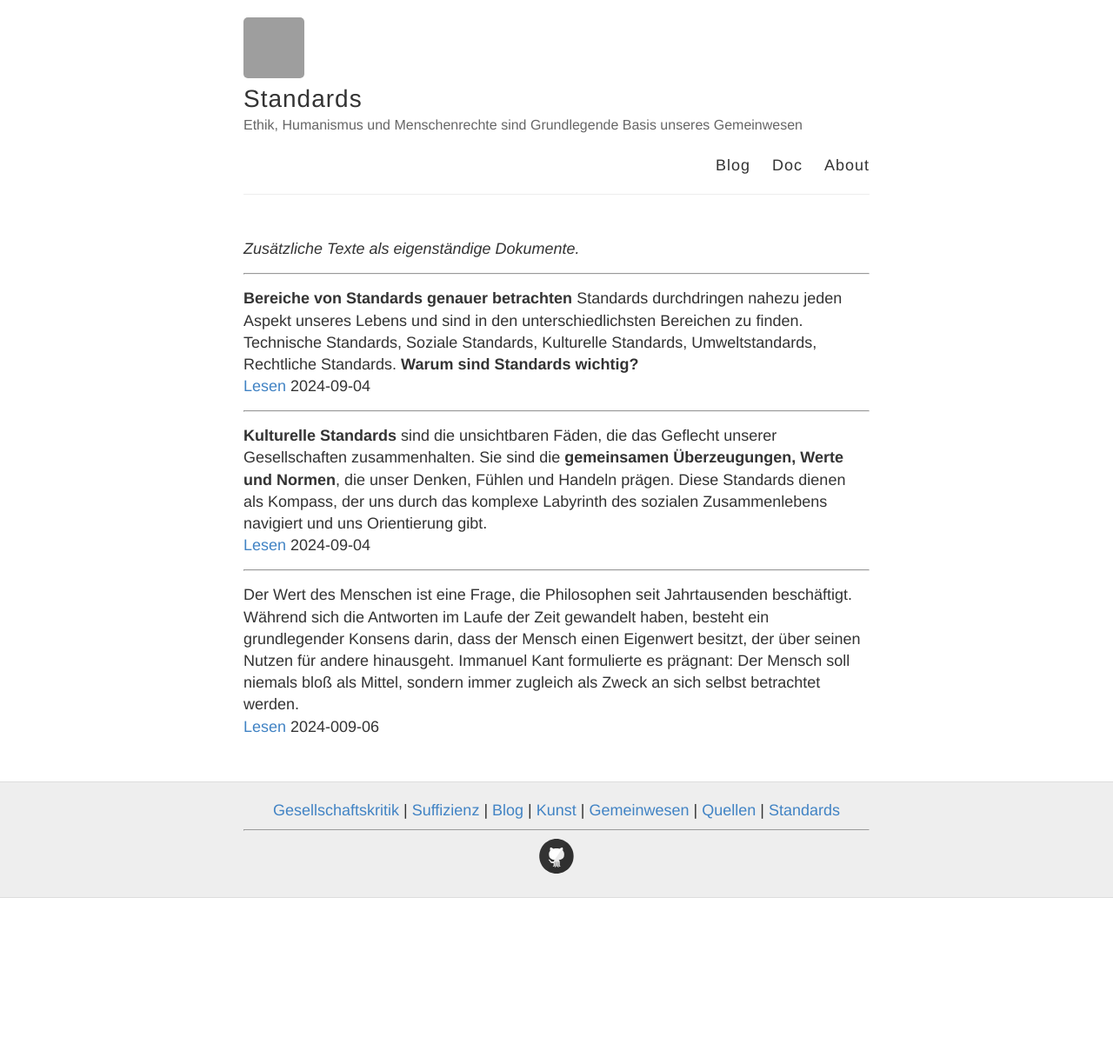
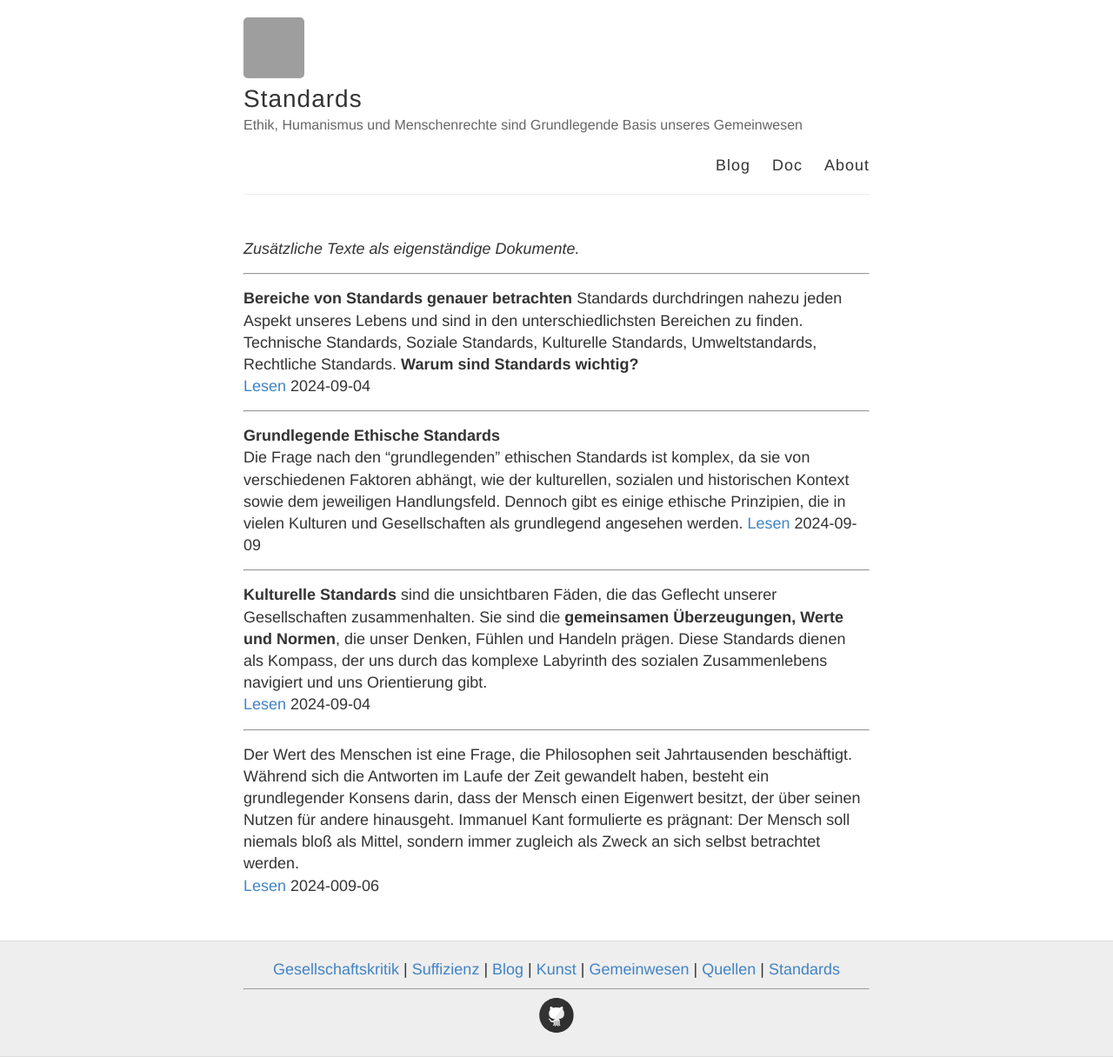
Before and after one commit to S2030c/standards, a Jekyll site: the page built from doc/index.md, in a window 1280 px wide. Shown: the whole page at 87% size. Built offline with Jekyll 4.4.1, drawn with Linux system fonts in a browser that asks for light colours; our own code applies the rules of GitHub Pages for plain Markdown files; before the commit the page ends 1033 px from its top, so only the background shows below that; grey boxes are pictures that could not be loaded.

Commit message:
Update index.md

```diff
--- a/doc/index.md
+++ b/doc/index.md
@@ -4,6 +4,12 @@
 
 **Bereiche von Standards genauer betrachten** Standards durchdringen nahezu jeden Aspekt unseres Lebens und sind in den unterschiedlichsten Bereichen zu finden. Technische Standards, Soziale Standards, Kulturelle Standards, Umweltstandards, Rechtliche Standards. **Warum sind Standards wichtig?**
 [Lesen](./bereiche-von-standards/) 2024-09-04
+
+----
+
+**Grundlegende Ethische Standards**
+Die Frage nach den "grundlegenden" ethischen Standards ist komplex, da sie von verschiedenen Faktoren abhängt, wie der kulturellen, sozialen und historischen Kontext sowie dem jeweiligen Handlungsfeld. Dennoch gibt es einige ethische Prinzipien, die in vielen Kulturen und Gesellschaften als grundlegend angesehen werden.
+[Lesen](./ethische-standards/) 2024-09-09
 
 ----
 
```
